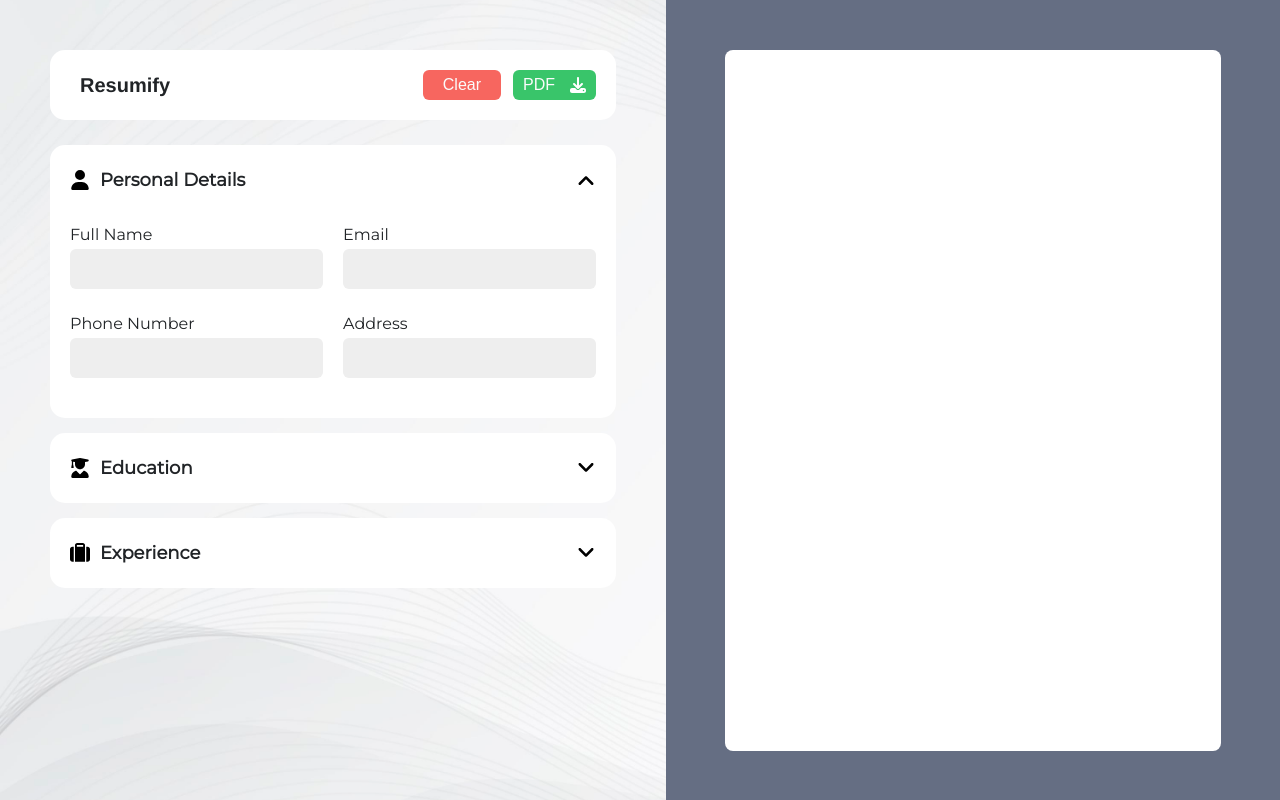
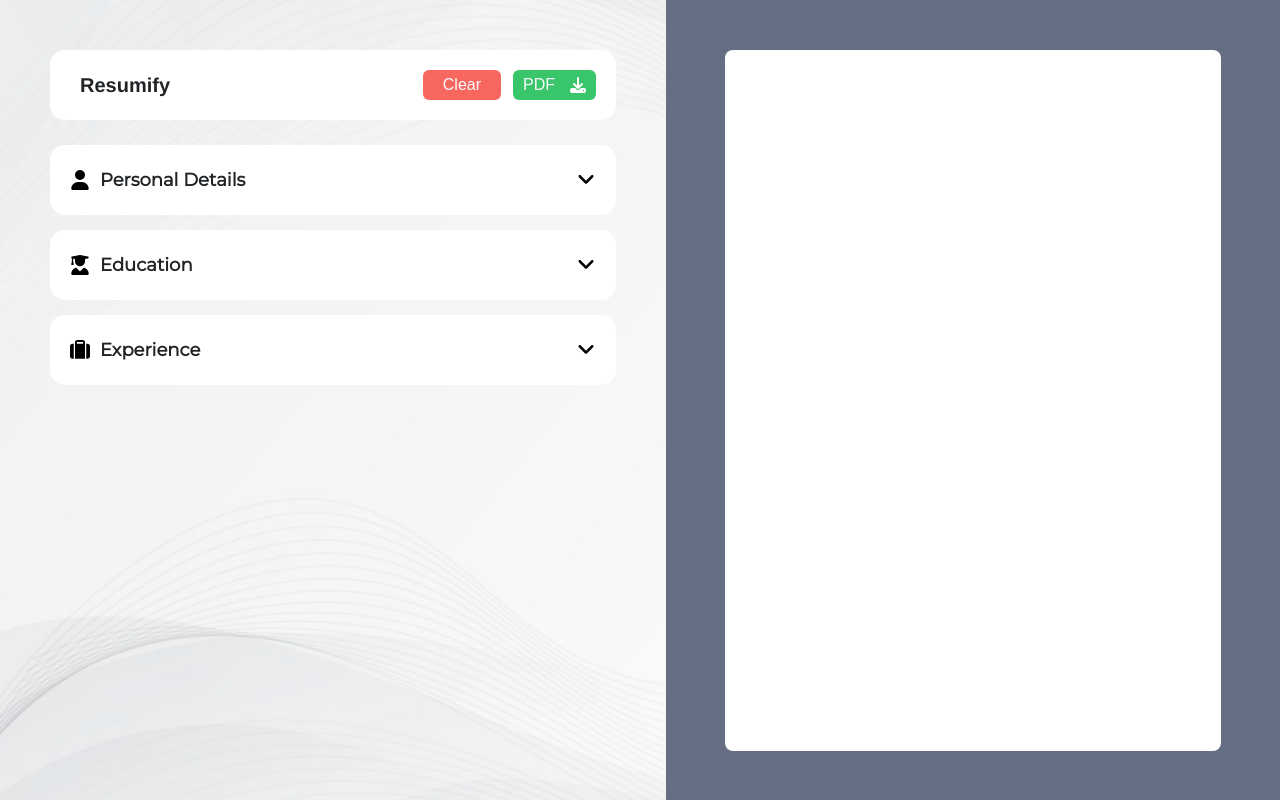
Before and after one commit to stefanbrkic1/cv-app, a React (Vite) app: page / in a window 1280 px wide. Both pictures are taken after a click on the button "Get Started". Built offline with nearby package versions, Linux system fonts and the light colour scheme.

Commit message:
Added Scrolling Behavior

```diff
--- /dev/null
+++ b/src/components/Resume.jsx
@@ -0,0 +1,9 @@
+function Resume() {
+  return (
+    <section className="container-right">
+      <div className="resume"></div>
+    </section>
+  );
+}
+
+export default Resume;
--- a/src/components/ResumePage.jsx
+++ b/src/components/ResumePage.jsx
@@ -2,25 +2,28 @@ import { useState } from "react";
 import PersonalDetails from "./PersonalDetails";
 import Education from "./Education";
 import Experience from "./Experience";
+import Resume from "./Resume";
 
 function ResumePage() {
-  const [activeDropdown, setActiveDropdown] = useState(0);
+  const [personalDropdown, setPersonalDropdown] = useState(0);
+  const [educationDropdown, setEducationDropdown] = useState(0);
+  const [experienceDropdown, setExperienceDropdown] = useState(0);
 
-  function handleDropdownClick(dropdown) {
-    if (dropdown === activeDropdown) {
-      setActiveDropdown(null);
-    } else {
-      switch (dropdown) {
-        case 0:
-          setActiveDropdown(0);
-          break;
-        case 1:
-          setActiveDropdown(1);
-          break;
-        case 2:
-          setActiveDropdown(2);
-          break;
-      }
+  function handleDropdownClick(caller) {
+    if (caller === "personalDropdown") {
+      personalDropdown === 0 ? setPersonalDropdown(1) : setPersonalDropdown(0);
+    }
+
+    if (caller === "educationDropdown") {
+      educationDropdown === 0
+        ? setEducationDropdown(1)
+        : setEducationDropdown(0);
+    }
+
+    if (caller === "experienceDropdown") {
+      experienceDropdown === 0
+        ? setExperienceDropdown(1)
+        : setExperienceDropdown(0);
     }
   }
 
@@ -79,9 +82,9 @@ function ResumePage() {
         {/* Dropdowns section */}
         <div
           className={`dropdown ${
-            activeDropdown === 0 ? "dropdown-active" : ""
+            personalDropdown === 1 ? "dropdown-active" : ""
           }`}
-          onClick={() => handleDropdownClick(0)}
+          onClick={() => handleDropdownClick("personalDropdown")}
         >
           <div className="dropdown-left">
             <div className="user-icon"></div>
@@ -91,7 +94,7 @@ function ResumePage() {
             <div className="caret"></div>
           </div>
         </div>
-        {activeDropdown === 0 && (
+        {personalDropdown === 1 && (
           <PersonalDetails
             handleInputValue={handleInputValue}
             personalDetailsData={personalDetailsData}
@@ -99,9 +102,9 @@ function ResumePage() {
         )}
         <div
           className={`dropdown ${
-            activeDropdown === 1 ? "dropdown-active" : ""
+            educationDropdown === 1 ? "dropdown-active" : ""
           }`}
-          onClick={() => handleDropdownClick(1)}
+          onClick={() => handleDropdownClick("educationDropdown")}
         >
           <div className="dropdown-left">
             <div className="education-icon"></div>
@@ -111,7 +114,7 @@ function ResumePage() {
             <div className="caret"></div>
           </div>
         </div>
-        {activeDropdown === 1 && (
+        {educationDropdown === 1 && (
           <Education
             handleInputValue={handleInputValue}
             educationData={educationData}
@@ -119,9 +122,9 @@ function ResumePage() {
         )}
         <div
           className={`dropdown ${
-            activeDropdown === 2 ? "dropdown-active" : ""
+            experienceDropdown === 1 ? "dropdown-active" : ""
           }`}
-          onClick={() => handleDropdownClick(2)}
+          onClick={() => handleDropdownClick("experienceDropdown")}
         >
           <div className="dropdown-left">
             <div className="experience-icon"></div>
@@ -131,7 +134,7 @@ function ResumePage() {
             <div className="caret"></div>
           </div>
         </div>
-        {activeDropdown === 2 && (
+        {experienceDropdown === 1 && (
           <Experience
             handleInputValue={handleInputValue}
             experienceData={experienceData}
@@ -140,9 +143,7 @@ function ResumePage() {
       </section>
 
       {/* Resume displayer section */}
-      <section className="container-right">
-        <div className="resume"></div>
-      </section>
+      <Resume />
     </div>
   );
 }
--- a/src/styles/style.css
+++ b/src/styles/style.css
@@ -83,6 +83,7 @@ body {
   justify-content: baseline;
   align-items: center;
   flex-direction: column;
+  overflow-y: scroll;
 }
 
 .container-right {
```
